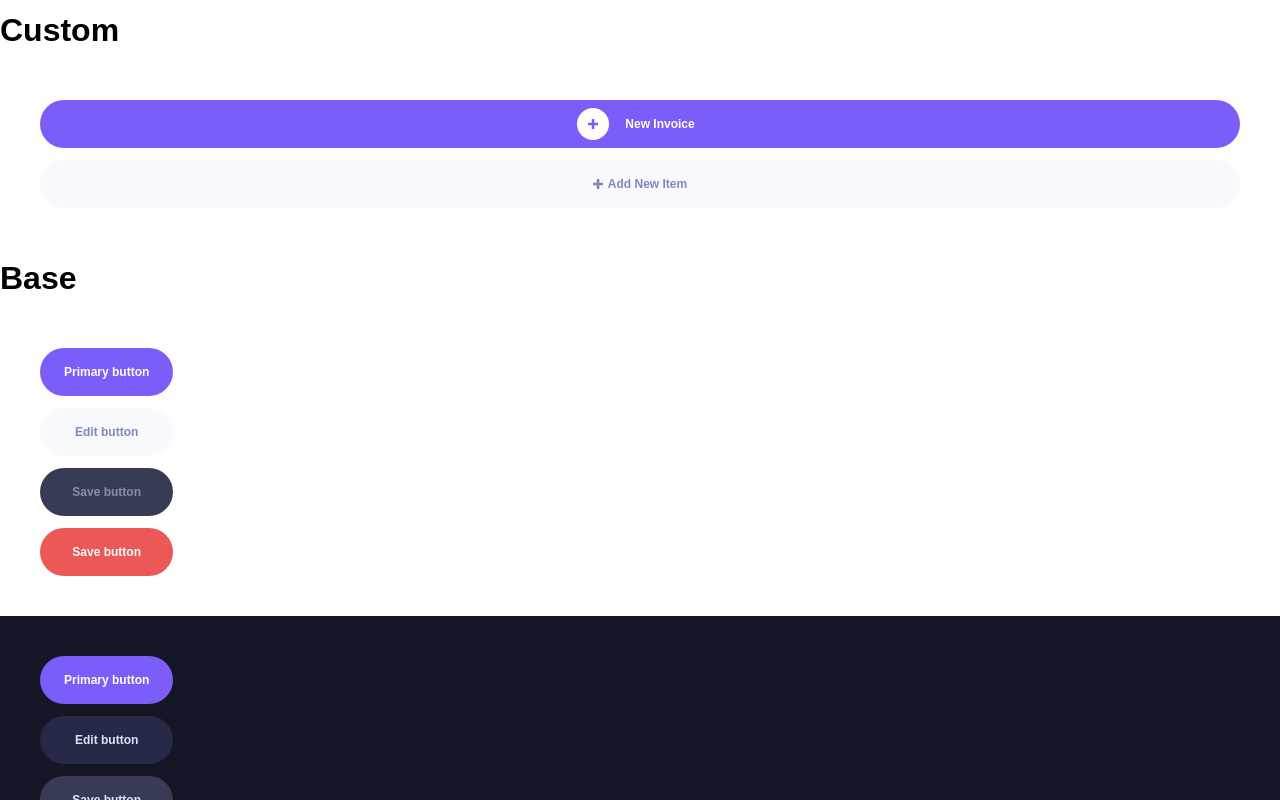
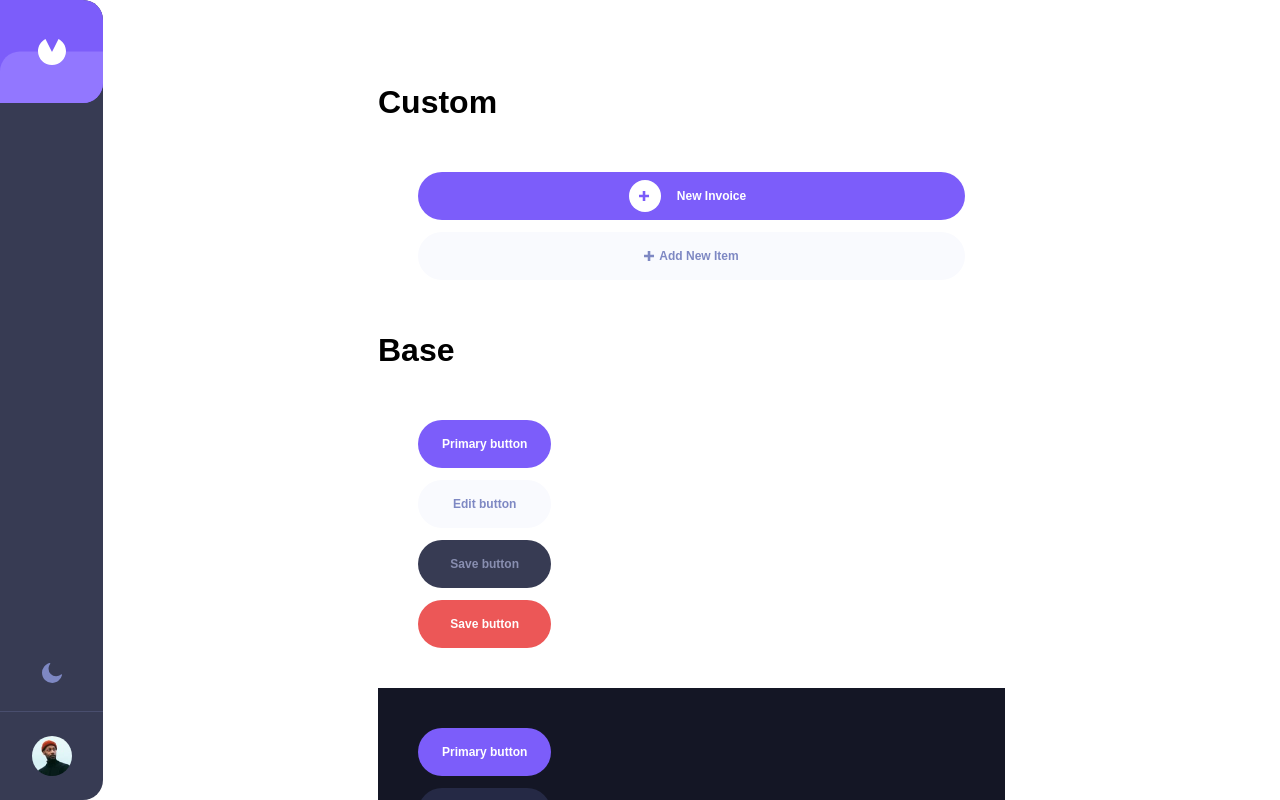
Before and after one commit to nazifbara/invoice-app, a SvelteKit app: page /button in a window 1280 px wide. Shown: the top 800 px of the page. Built offline with nearby package versions, Linux system fonts and the light colour scheme; a web font is replaced by a local one.

Commit message:
add the main layout

```diff
--- a/src/lib/components/AppBar.svelte
+++ b/src/lib/components/AppBar.svelte
@@ -29,7 +29,6 @@
       border-b-0
       border-r
       border-r-[#494E6E]
-
       lg:w-full
       lg:border-t
       lg:border-r-0
--- a/src/routes/+layout.svelte
+++ b/src/routes/+layout.svelte
@@ -1,7 +1,13 @@
 <script>
 	import '../app.css';
+	import AppBar from '$lib/components/AppBar.svelte';
 </script>
 
 <div class="font-base font-medium text-xs">
-	<slot />
+	<AppBar />
+	<main
+		class="max-w-[45.625rem] mx-auto pt-[6.5rem] md:pt-[8.5rem] lg:pt-[4.5rem] lg:pl-[6.438rem]"
+	>
+		<slot />
+	</main>
 </div>
```
